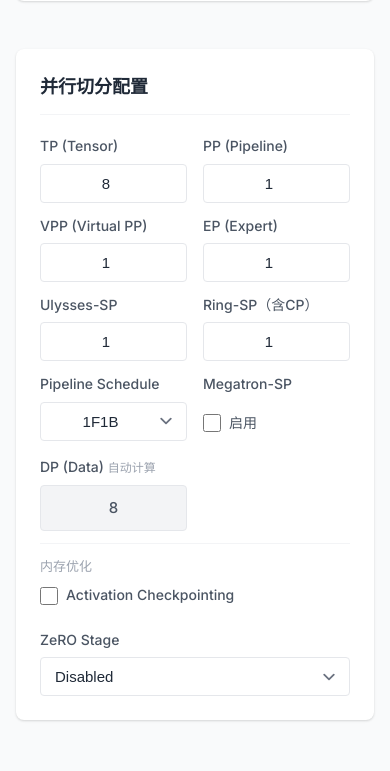
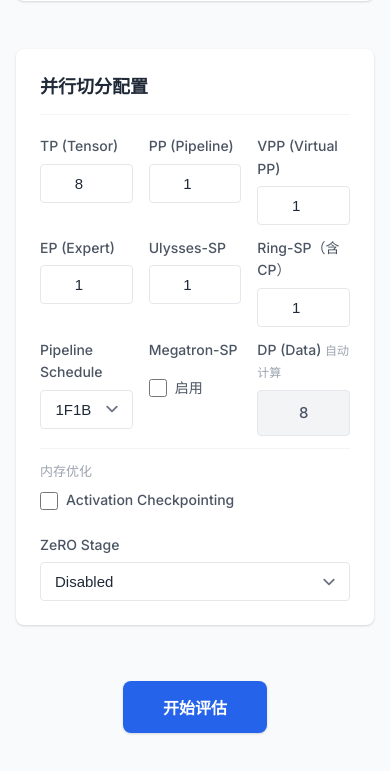
Before and after one commit to ParanoidHW/CePing, a Flask app: page / in a window 390 px wide. Shown: the part 2318-3089 px from the top of the page. Run offline with Flask 2, Linux system fonts and the light colour scheme.

Commit message:
style: 将并行切分配置区域宽度扩展至页面全宽

```diff
--- a/web/static/css/style.css
+++ b/web/static/css/style.css
@@ -255,7 +255,7 @@
 
 .parallel-grid-wide {
     display: grid;
-    grid-template-columns: repeat(4, 1fr);
+    grid-template-columns: repeat(5, 1fr);
     gap: 0.75rem 1rem;
 }
 
@@ -541,7 +541,7 @@
 
 /* Responsive */
 .card.parallelism-config {
-    grid-column: span 2;
+    grid-column: 1 / -1;
 }
 
 @media (max-width: 1024px) {
@@ -572,7 +572,7 @@
     }
 
     .parallel-grid-wide {
-        grid-template-columns: repeat(2, 1fr);
+        grid-template-columns: repeat(3, 1fr);
     }
 
     .memory-opts {
```
